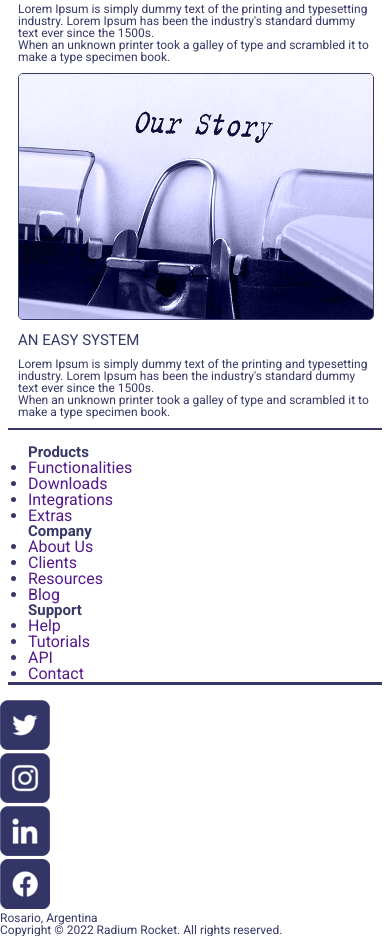
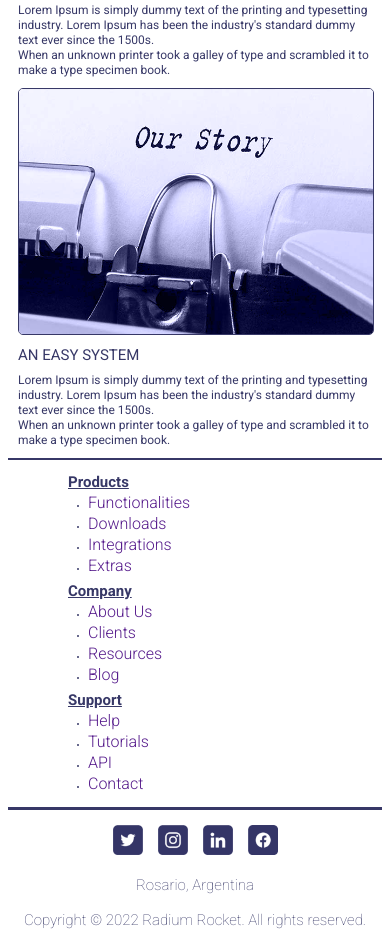
Before and after one commit to mr-valen/BaSP-A2022-Etapa-1, a plain HTML site: page Week-04/index.html in a window 390 px wide. Shown: the part 1944-2892 px from the top of the page. Drawn offline with Linux system fonts and the light colour scheme.

Commit message:
BaSP-W04-2022: Fixed some details about main section for mobile version and added styles to footer, also for mobile.

```diff
--- a/Week-04/css/footer.css
+++ b/Week-04/css/footer.css
@@ -0,0 +1,15 @@
+footer ul {
+    display: flex;
+    justify-content: center;
+    gap: 15px;
+    margin-bottom: 10px;
+}
+footer img {
+    width: 30px;
+}
+footer p {
+    margin: 20px 0;
+    font-size: 15px;
+    font-weight: 100;
+    text-align: center;
+}
--- a/Week-04/css/main.css
+++ b/Week-04/css/main.css
@@ -156,6 +156,9 @@ main>section:first-child, main>section:last-child {
     font-weight: 400;
     text-transform: uppercase;
 }
+.story-section p {
+    line-height: 15px;
+}
 .story-section p:nth-child(2n-1) {
     margin-bottom: 10px;
 }
@@ -166,8 +169,21 @@ main>section:first-child, main>section:last-child {
     border: 1px solid var(--clr-primary);
 }
 .list-section {
-    padding: 0 20px
+    padding: 0 60px 5px;
+}
+.list-section h3 {
+    text-decoration: underline;
+    margin-bottom: 5px;
 }
 .list-section ul {
+    margin-bottom: 10px;
+    padding-left: 20px;
     list-style: disc;
 }
+.list-section li {
+    margin-bottom: 5px;
+    font-weight: 300;
+}
+.list-section li::marker {
+    font-size: 8px;
+}
```
